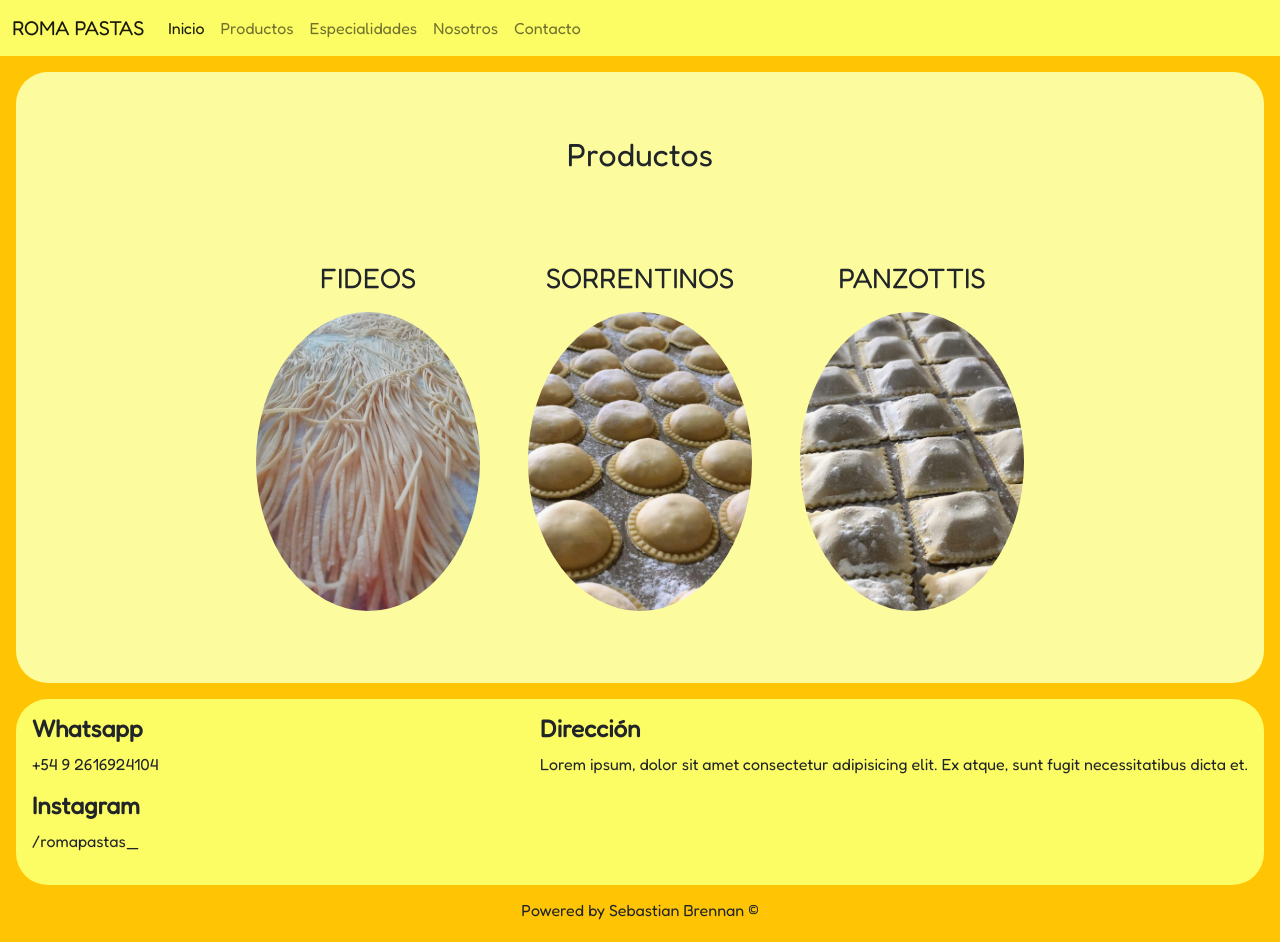
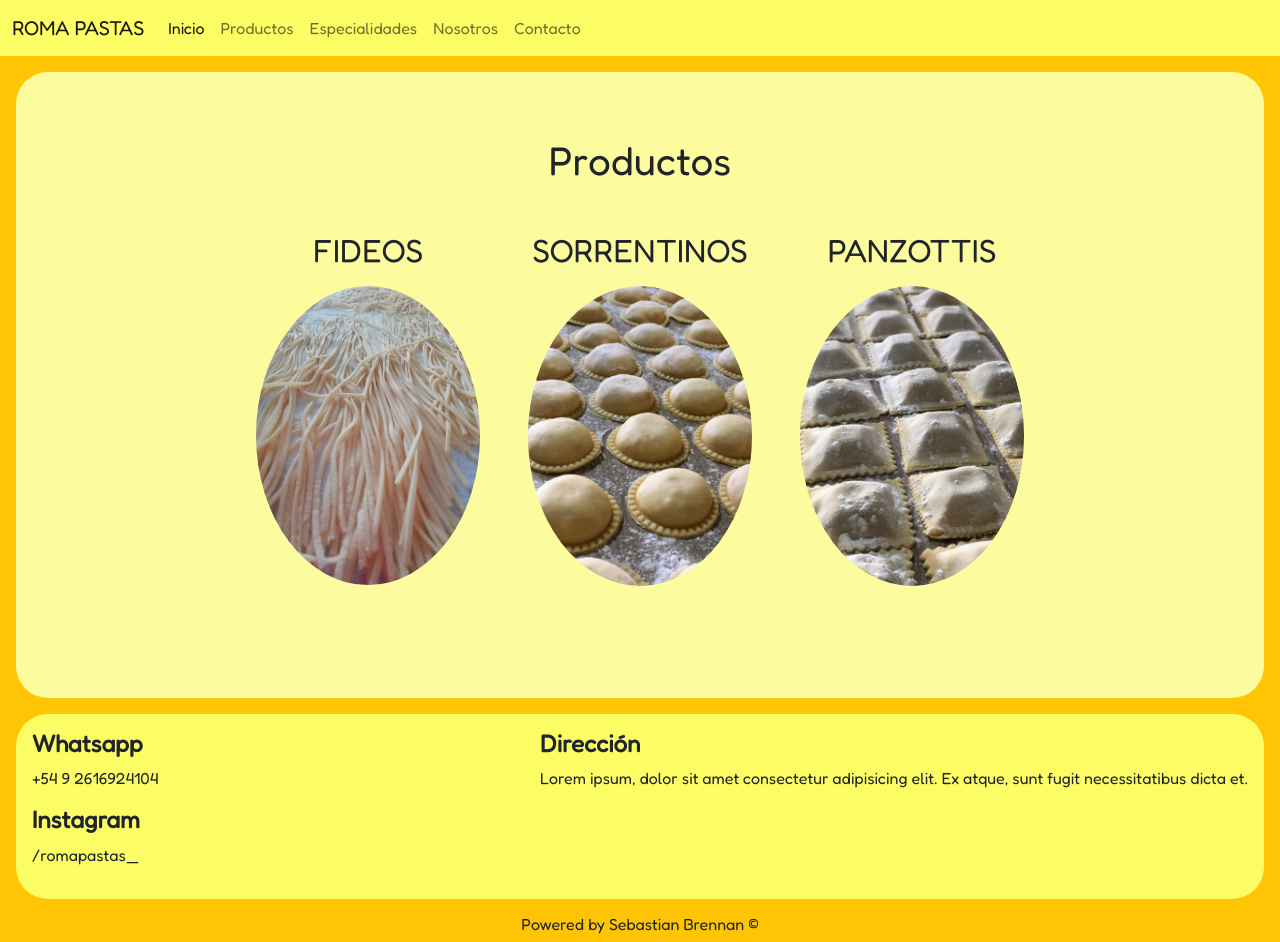
Before and after one commit to sebabrennan/romapastas, a plain HTML site: page productos.html in a window 1280 px wide. Drawn offline with nearby package versions, Linux system fonts and the light colour scheme.

Commit message:
Optimizando SEO

```diff
--- a/productos.html
+++ b/productos.html
@@ -6,7 +6,7 @@
     <meta http-equiv="X-UA-Compatible" content="IE=edge">
     <meta name="viewport" content="width=device-width, initial-scale=1.0">
     <meta name="viewport" content="width=device-width, initial-scale=1.0">
-    <meta name="description" content="Pastas caseras congeladas. Ideales para tus comidas familiares en tan solo 3 minutos">
+    <meta name="description" content="Pastas caseras congeladas. Ideales para tus comidas familiares en tan solo 3 minutos. Conocé nuestros productos">
     <meta name="keywords"  content="pastas, pastas caseras, congeladas, fideos, sorrentinos, panzottis, romapastas">
     <link rel="preconnect" href="https://fonts.googleapis.com">
     <link rel="preconnect" href="https://fonts.gstatic.com" crossorigin>
@@ -16,7 +16,7 @@
     <link href="https://fonts.googleapis.com/css2?family=Fredoka&display=swap" rel="stylesheet">
     <link href="https://cdn.jsdelivr.net/npm/bootstrap@5.1.3/dist/css/bootstrap.min.css" rel="stylesheet" integrity="sha384-1BmE4kWBq78iYhFldvKuhfTAU6auU8tT94WrHftjDbrCEXSU1oBoqyl2QvZ6jIW3" crossorigin="anonymous">
     <link rel="stylesheet" href="./css/estilo.css">
-    <title>ROMA PASTAS 🍝</title>
+    <title>ROMA PASTAS🍝- Nuestros productos</title>
 </head>
 
 <body>
@@ -50,19 +50,19 @@
 
     <main class="contenido">
         <div class="contenidoProductos">
-            <h2>Productos</h2>
+            <h1>Productos</h>
                 <div class="contenedorCards">
                     <div class="card">
-                        <h3>FIDEOS</h3>
+                        <h2>FIDEOS</h2>
                         <img src="./images/fideos-caseros.jpg" alt="producto fideos" title="Fideos caseros">
                     </div>
                     <div class="card">
-                        <h3>SORRENTINOS</h3>
+                        <h2>SORRENTINOS</h2>
                         <img src="./images/sorrentinos.jpg" alt="producto sorrentinos" title="Sorrentinos caseros">
                     </div>
                     <div class="card">
-                        <h3>PANZOTTIS</h3>
-                        <img src="./images/panzottis.jpg" alt="producto panzottis" title="panzottis caseros">
+                        <h2>PANZOTTIS</h2>
+                        <img src="./images/panzottis.jpg" alt="producto panzottis" title="Panzottis caseros">
                     </div>
                 </div>
         </div>
--- a/scss/_contenido.scss
+++ b/scss/_contenido.scss
@@ -50,7 +50,7 @@
   border-radius: 2rem;
   padding: 1rem;
   margin: 1rem;
-  h2 {
+  h1 {
     text-align: center;
     padding: 2rem;
   }
```
Also changed, not shown: contacto.html (+2 -2 lines), especialidades.html (+5 -5 lines), index.html (+2 -2 lines), nosotros.html (+3 -3 lines), css/estilo.css.
